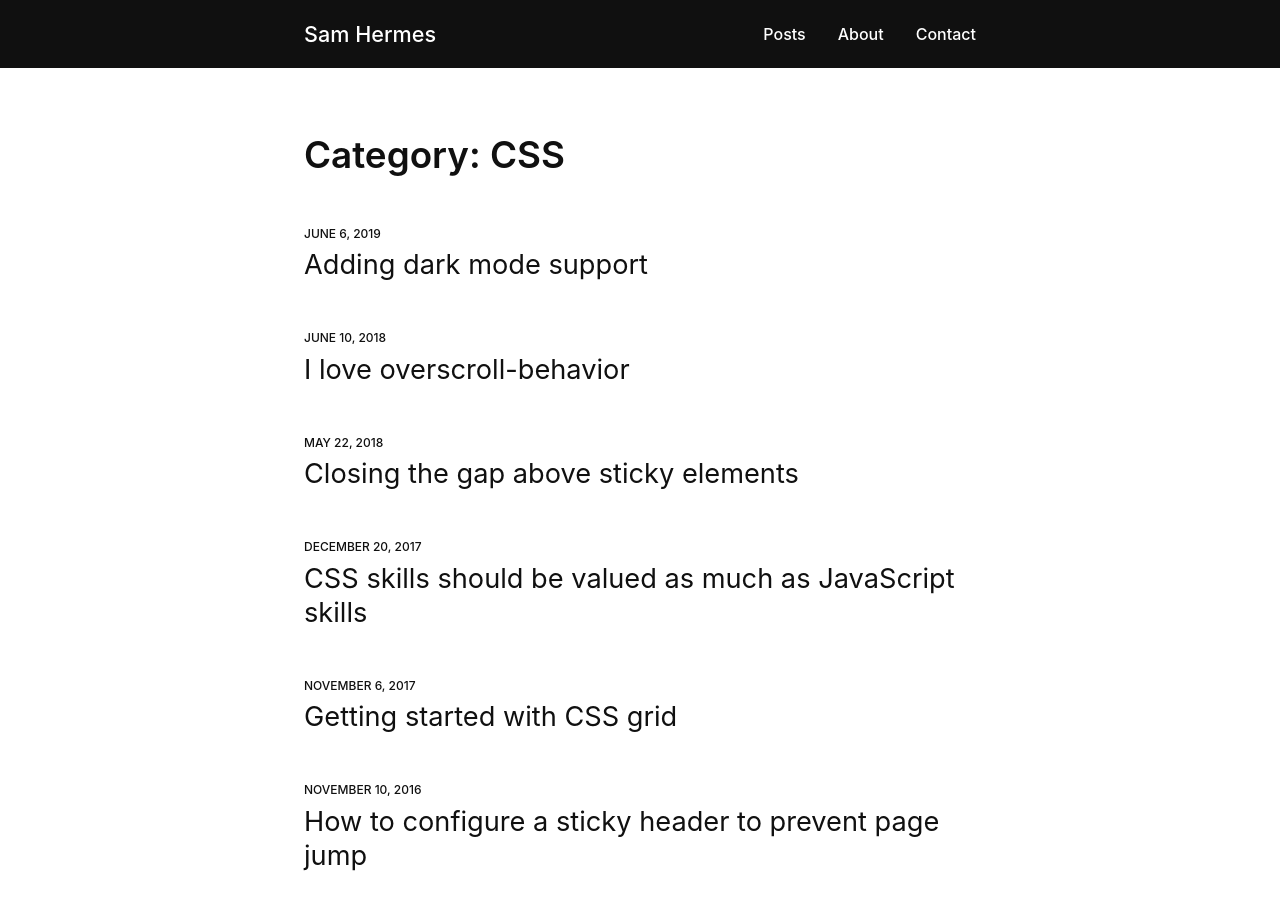
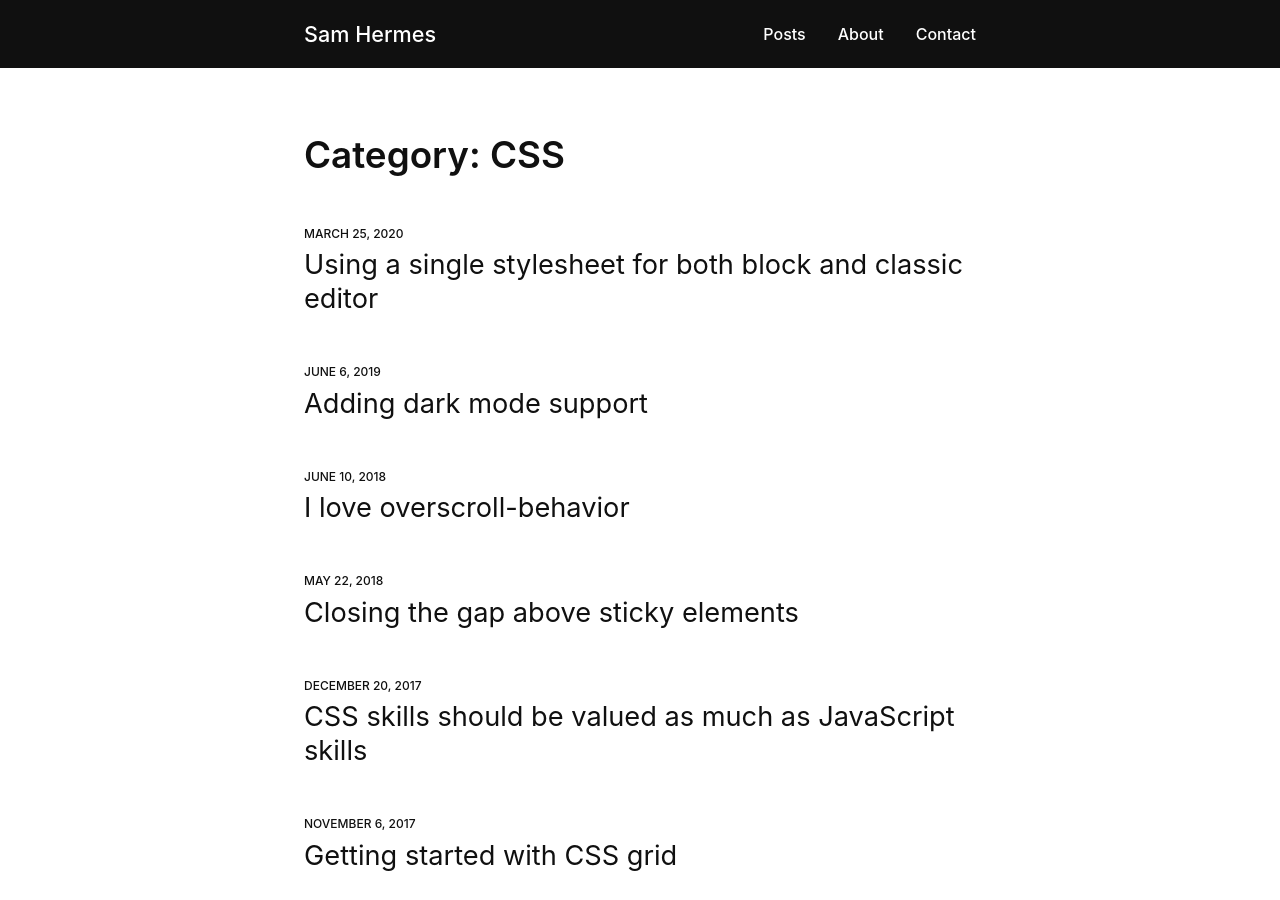
Before and after one commit to samhermes/samhermes.github.io, a Jekyll site: the page built from _category/css.md, in a window 1280 px wide and 900 px high. Built offline with Jekyll 4.4.1, drawn with Linux system fonts in a browser that asks for light colours.

Commit message:
Updated Using A Single Stylesheet For Both Block And Classic Editor

```diff
--- a/_posts/2020-03-25-using-a-single-stylesheet-for-both-block-and-classic-editor.markdown
+++ b/_posts/2020-03-25-using-a-single-stylesheet-for-both-block-and-classic-editor.markdown
@@ -3,7 +3,7 @@ title: Using a single stylesheet for both block and classic editor
 date: 2020-03-25 17:58:00 Z
 categories:
 - WordPress
-- css
+- CSS
 custom_js: prism
 layout: post
 ---
```
